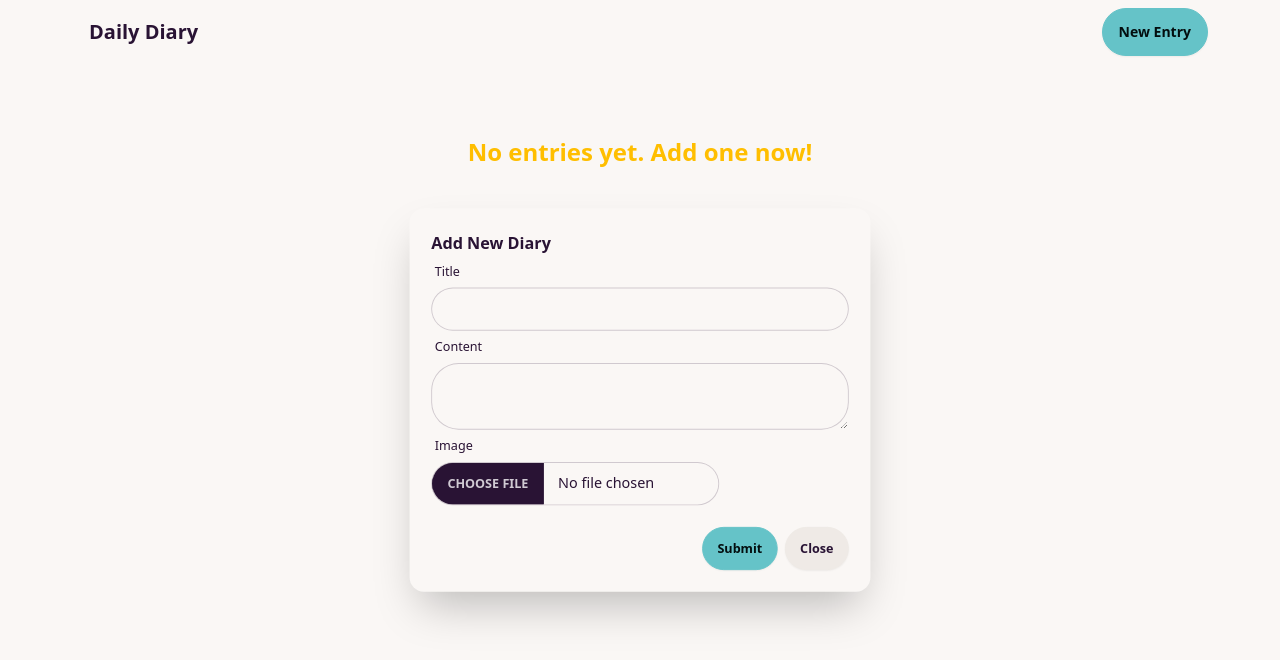
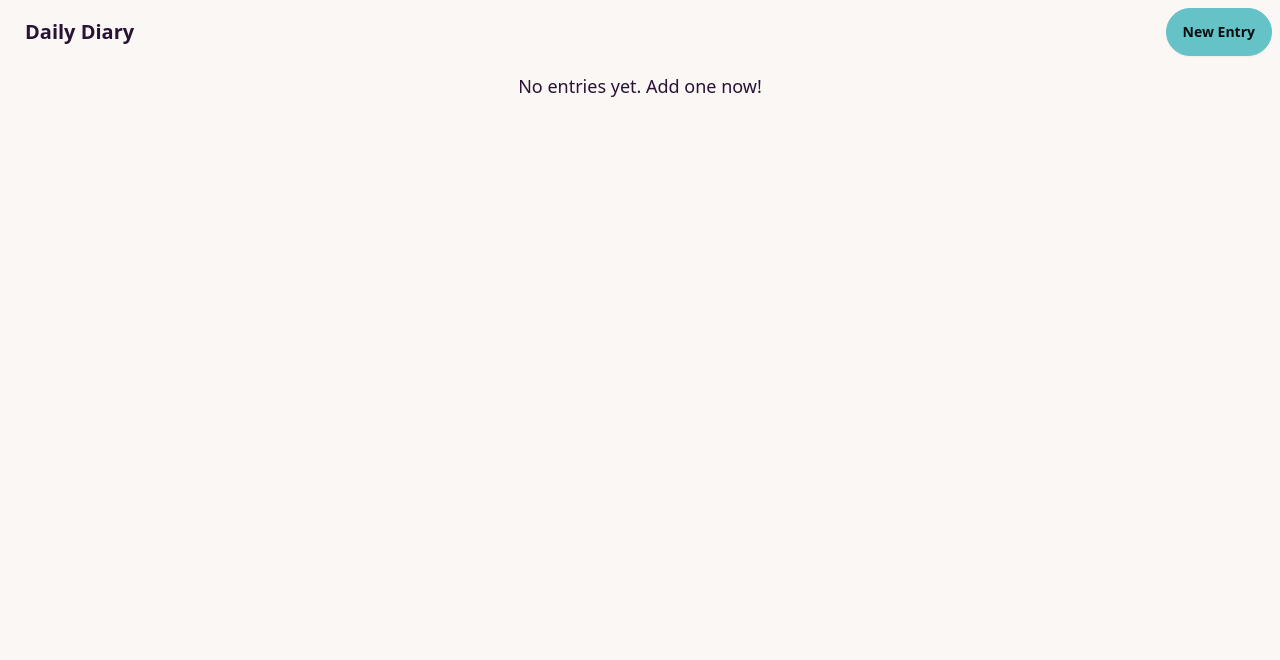
Before and after one commit to twanakhudhur/personalDiary, a React (Vite) app: page / in a window 1280 px wide. Shown: the top 660 px of the page. Built offline with nearby package versions, Linux system fonts and the light colour scheme.

Commit message:
Fixed Errors

```diff
--- a/src/App.jsx
+++ b/src/App.jsx
@@ -1,4 +1,4 @@
-import { useEffect, useState } from "react";
+import { useState } from "react";
 import Home from "./pages/Home";
 import Header from "./components/Header";
 import NewEntry from "./pages/NewEntry";
@@ -7,14 +7,10 @@ function App() {
   const [entries, setEntries] = useState(
     JSON.parse(localStorage.getItem("diaryEntries")) || []
   );
-
-
-
   const [isNewEntryDialogOpen, setNewEntryDialogOpen] = useState(false);
   const toggleNewEntryDialog = () => {
     setNewEntryDialogOpen((prev) => !prev);
   };
-
 
   const addEntry = (newEntry) => {
     const updatedEntries = [...entries, newEntry];
@@ -24,11 +20,17 @@ function App() {
 
   return (
     <>
-      <div id="modal-root" className="px-[5%]">
+      <div id="modal-root">
         <Header toggleNewEntryDialog={toggleNewEntryDialog} />
-        <Home entries={entries}/>
-        <NewEntry isNewEntryDialogOpen={isNewEntryDialogOpen} toggleNewEntryDialog={toggleNewEntryDialog} addEntry={addEntry}/>
+        <Home entries={entries} />
       </div>
+      {isNewEntryDialogOpen && (
+        <NewEntry
+          isNewEntryDialogOpen={isNewEntryDialogOpen}
+          toggleNewEntryDialog={toggleNewEntryDialog}
+          addEntry={addEntry}
+        />
+      )}
     </>
   );
 }
--- a/src/components/EntryCard.jsx
+++ b/src/components/EntryCard.jsx
@@ -1,27 +1,36 @@
 import EntryDetails from "../pages/EntryDetails";
-import { format, isToday, isYesterday, parseISO } from "date-fns";
+import { useState } from "react";
+import { createPortal } from "react-dom";
+import { format, isToday, isYesterday } from "date-fns";
 
 function EntryCard({ entry }) {
   const { date, title, img_url } = entry;
-
-  const entryDate = parseISO(date);
+  const [open, setOpen] = useState(false);
+  const entryDate = new Date(date);
 
   const getDateLabel = (date) => {
     if (isToday(date)) return `Today ${format(date, "MM-dd-yyyy")}`;
     if (isYesterday(date)) return `Yesterday ${format(date, "MM-dd-yyyy")}`;
     return format(date, "MM-dd-yyyy");
   };
-
   const dateLabel = getDateLabel(entryDate);
 
+  const closeModal = () => {
+    setOpen(false);
+    console.log("close modal clicked");
+    console.log(open);
+  };
+
   const openModal = () => {
-    const modalDetails = document.getElementById(date);
-    modalDetails.showModal();
+    setOpen(true);
+    console.log("open modal clicked");
+    console.log(open);
   };
 
   return (
+    <div>
       <div
-      onClick={openModal}
+        onClick={() => openModal()}
         className="flex flex-row card card-compact bg-primary w-full shadow-xl p-2 hover:bg-accent cursor-pointer"
       >
         <figure className="w-36 h-28 rounded-lg">
@@ -39,7 +48,12 @@ function EntryCard({ entry }) {
           <h2 className="card-title">{dateLabel}</h2>
           <p>{title}</p>
         </div>
-      <EntryDetails entry={entry} dateLabel={dateLabel} />
+      </div>
+      {open &&
+        createPortal(
+          <EntryDetails closeModal={closeModal} entry={entry} />,
+          document.body
+        )}
     </div>
   );
 }
--- a/src/components/Header.jsx
+++ b/src/components/Header.jsx
@@ -1,15 +1,13 @@
-import NewEntry from "../pages/NewEntry";
-
 function Header({ toggleNewEntryDialog }) {
   return (
     <div className="navbar bg-base-100">
       <div className="flex-1">
-        <a className="btn btn-ghost font-bold text-xl">Daily Diary</a>
+        <a className="btn btn-ghost text-xl">Daily Diary</a>
       </div>
       <div className="flex-none">
         <button
           className="btn btn-primary hover:bg-accent"
-          onClick={toggleNewEntryDialog}
+          onClick={() => toggleNewEntryDialog()}
         >
           New Entry
         </button>
--- a/src/pages/EntryDetails.jsx
+++ b/src/pages/EntryDetails.jsx
@@ -1,130 +1,36 @@
-import { useEffect, useState } from "react";
+function EntryDetails({ closeModal, entry }) {
+  const { date, title, content, img_url } = entry;
 
-function NewEntry({ isNewEntryDialogOpen, toggleNewEntryDialog, addEntry }) {
-  const initialFormState = {
-    date: new Date(),
-    title: "",
-    content: "",
-    img_url: "",
-  };
+  return (
+    <div id={date} className="modal">
+      <div className="modal-box bg-base-200">
+        <h3 className="text-lg font-bold capitalize">{title}</h3>
+        <h2 className="text-gray-700 font-semibold text-sm">{date}</h2>
+        <p className="py-4 italic dateLabel font-semibold">{content}</p>
 
-  const [formData, setFormData] = useState(initialFormState);
-
-  const [errors, setErrors] = useState({});
-
-  const handleChange = (e) => {
-    setFormData({
-      ...formData,
-      [e.target.name]: e.target.value,
-    });
-  };
-
-  const handleFileChange = (e) => {
-    const file = e.target.files[0];
-    if (file) {
-      const reader = new FileReader();
-      reader.onloadend = () => {
-        setFormData({
-          ...formData,
-          img_url: reader.result,
-        });
-      };
-      reader.readAsDataURL(file);
-    }
-  };
-
-  const validateForm = () => {
-    const newErrors = {};
-    if (!formData.title.trim()) newErrors.title = "Title is required.";
-    if (!formData.content.trim()) newErrors.content = "Content is required.";
-    if (!formData.img_url.trim()) newErrors.img_url = "Image URL is required.";
-    return newErrors;
-  };
-
-  const handleSubmit = (e) => {
-    e.preventDefault();
-    const formErrors = validateForm();
-    if (Object.keys(formErrors).length > 0) {
-      setErrors(formErrors);
-    } else {
-      addEntry(formData);
-      toggleNewEntryDialog();
-      setFormData(initialFormState);
-      setErrors({});
-    }
-  };
-
-  useEffect(() => {
-    if (!isNewEntryDialogOpen) {
-      setFormData(initialFormState);
-      setErrors({});
-    }
-  }, [isNewEntryDialogOpen]);
-  return (
-    <dialog
-      id="newEntryDialog"
-      className={`modal ${isNewEntryDialogOpen ? "modal-open" : ""}`}
-    >
-      <div className="modal-box">
-        <h3 className="font-bold text-lg">Add New Diary</h3>
-        <form onSubmit={handleSubmit}>
-          <div className="form-control">
-            <label className="label">
-              <span className="label-text">Title</span>
-            </label>
-            <input
-              type="text"
-              name="title"
-              value={formData.title}
-              onChange={handleChange}
-              className="input input-bordered"
+        <figure className="rounded-lg">
+          {img_url ? (
+            <img
+              src={img_url}
+              alt={`entry image for ${title}`}
+              className="w-full h-48 object-scale-down overflow-hidden rounded-lg"
             />
-            {errors.title && <p className="text-red-500">{errors.title}</p>}
-          </div>
-
-          <div className="form-control">
-            <label className="label">
-              <span className="label-text">Content</span>
-            </label>
-            <textarea
-              name="content"
-              value={formData.content}
-              onChange={handleChange}
-              className="textarea textarea-bordered"
-            />
-            {errors.content && <p className="text-red-500">{errors.content}</p>}
-          </div>
-
-          <div className="form-control">
-            <label className="label">
-              <span className="label-text">Image</span>
-            </label>
-            <input
-              type="file"
-              name="img_url"
-              accept="image/*"
-              onChange={handleFileChange}
-              className="file-input file-input-bordered w-full max-w-xs"
-            />
-            {errors.img_url && <p className="text-red-500">{errors.img_url}</p>}
-          </div>
+          ) : (
+            <p className=" font-semibold text-error">No Image</p>
+          )}
+        </figure>
 
         <div className="modal-action">
-            <button type="submit" className="btn btn-primary hover:bg-accent">
-              Submit
-            </button>
           <button
-              type="button"
-              className="btn"
-              onClick={toggleNewEntryDialog}
+            onClick={() => closeModal()}
+            className="btn btn-primary hover:bg-accent"
           >
             Close
           </button>
         </div>
-        </form>
       </div>
-    </dialog>
+    </div>
   );
 }
 
-export default NewEntry;
+export default EntryDetails;
--- a/src/pages/Home.jsx
+++ b/src/pages/Home.jsx
@@ -2,14 +2,16 @@ import EntryCard from "../components/EntryCard";
 
 function Home({ entries }) {
   return (
-    <div className="container grid grid-cols-1 gap-3 p-2">
-      {entries?.length === 0 && (
-        <div className="text-center text-2xl font-semibold text-warning mt-16">
-          No entries yet. Add one now!
+    <div id="card-container" className="container grid grid-cols-1 gap-3 p-2">
+      {entries.length === 0 ? (
+        <p className="text-center text-lg">No entries yet. Add one now!</p>
+      ) : (
+        <div className="grid gap-4">
+          {entries.map((entry, index) => (
+            <EntryCard key={index} entry={entry} />
+          ))}
         </div>
       )}
-      {
-        entries?.map((entry, index) => <EntryCard key={index} entry={entry} />)}
     </div>
   );
 }
--- a/src/pages/NewEntry.jsx
+++ b/src/pages/NewEntry.jsx
@@ -1,4 +1,4 @@
-import { useEffect, useState } from "react";
+import { useState, useEffect } from "react";
 
 function NewEntry({ isNewEntryDialogOpen, toggleNewEntryDialog, addEntry }) {
   const initialFormState = {
@@ -9,7 +9,6 @@ function NewEntry({ isNewEntryDialogOpen, toggleNewEntryDialog, addEntry }) {
   };
 
   const [formData, setFormData] = useState(initialFormState);
-
   const [errors, setErrors] = useState({});
 
   const handleChange = (e) => {
@@ -60,15 +59,13 @@ function NewEntry({ isNewEntryDialogOpen, toggleNewEntryDialog, addEntry }) {
       setErrors({});
     }
   }, [isNewEntryDialogOpen]);
+
   return (
-    <dialog
-      id="newEntryDialog"
-      className={`modal ${isNewEntryDialogOpen ? "modal-open" : ""}`}
-    >
-      <div className="modal-box">
-        <h3 className="font-bold text-lg">Add New Diary</h3>
+    <div className="fixed inset-0 flex items-center justify-center bg-gray-800 bg-opacity-50 z-50">
+      <div className="modal-box bg-white p-6 rounded-lg shadow-lg">
+        <h3 className="font-bold text-lg">Add New Diary Entry</h3>
         <form onSubmit={handleSubmit}>
-          <div className="form-control">
+          <div className="form-control mb-4">
             <label className="label">
               <span className="label-text">Title</span>
             </label>
@@ -77,12 +74,12 @@ function NewEntry({ isNewEntryDialogOpen, toggleNewEntryDialog, addEntry }) {
               name="title"
               value={formData.title}
               onChange={handleChange}
-              className="input input-bordered"
+              className="input input-bordered w-full"
             />
             {errors.title && <p className="text-red-500">{errors.title}</p>}
           </div>
 
-          <div className="form-control">
+          <div className="form-control mb-4">
             <label className="label">
               <span className="label-text">Content</span>
             </label>
@@ -90,12 +87,12 @@ function NewEntry({ isNewEntryDialogOpen, toggleNewEntryDialog, addEntry }) {
               name="content"
               value={formData.content}
               onChange={handleChange}
-              className="textarea textarea-bordered"
+              className="textarea textarea-bordered w-full"
             />
             {errors.content && <p className="text-red-500">{errors.content}</p>}
           </div>
 
-          <div className="form-control">
+          <div className="form-control mb-4">
             <label className="label">
               <span className="label-text">Image</span>
             </label>
@@ -116,14 +113,14 @@ function NewEntry({ isNewEntryDialogOpen, toggleNewEntryDialog, addEntry }) {
             <button
               type="button"
               className="btn"
-              onClick={toggleNewEntryDialog}
+              onClick={() => toggleNewEntryDialog()}
             >
               Close
             </button>
           </div>
         </form>
       </div>
-    </dialog>
+    </div>
   );
 }
 
```
Lines whose indentation alone changed are shown as unchanged.
